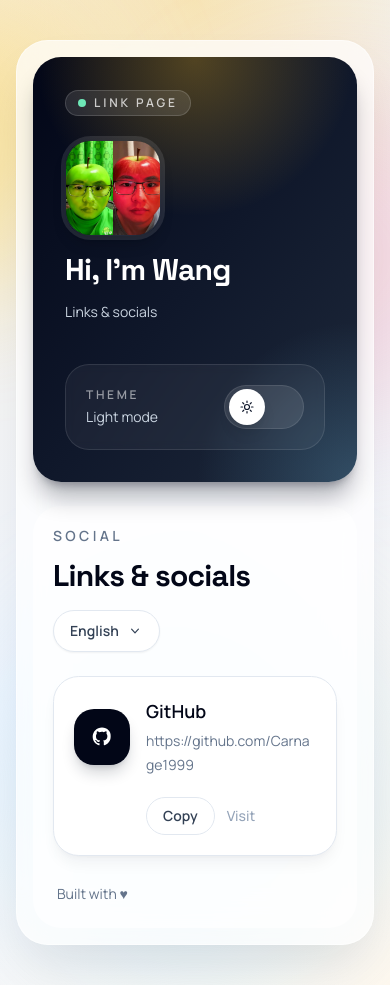
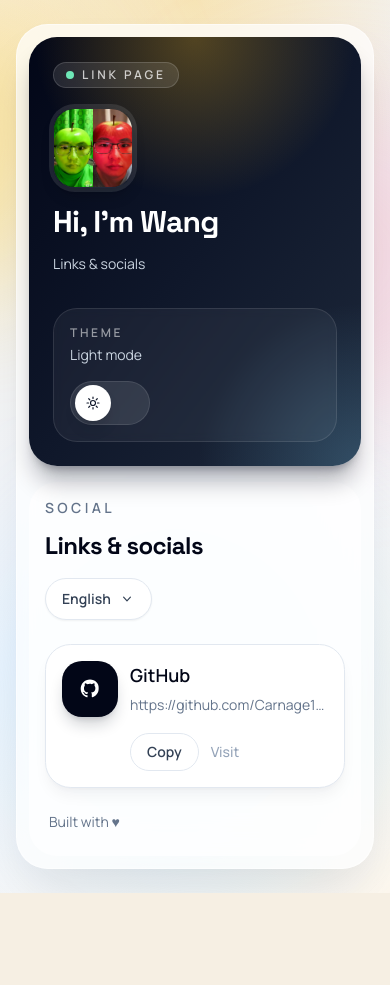
Before and after one commit to Carnage1999/my-linkpage, a React (Vite) app: page / in a window 390 px wide. After the commit the page ends 893 px from the top, so only its background shows below. Built offline with nearby package versions, Linux system fonts and the light colour scheme.

Commit message:
fix: adjust layout and spacing for improved responsiveness and visual consistency

```diff
--- a/src/App.jsx
+++ b/src/App.jsx
@@ -172,7 +172,7 @@ export default function App() {
   }
 
   return (
-    <div className="relative min-h-screen overflow-hidden px-4 py-10 sm:px-6 lg:px-8">
+    <div className="relative min-h-screen overflow-hidden px-4 py-6 sm:px-6 sm:py-10 lg:px-8">
       <div className="pointer-events-none absolute inset-0 overflow-hidden">
         <div className="absolute left-1/2 top-0 size-72 translate-x-[-135%] rounded-full bg-amber-300/45 blur-3xl dark:bg-cyan-400/20" />
         <div className="absolute right-0 top-24 size-80 translate-x-1/3 rounded-full bg-rose-300/35 blur-3xl dark:bg-fuchsia-500/15" />
@@ -180,15 +180,15 @@ export default function App() {
       </div>
 
       <main
-        className="relative mx-auto flex min-h-[calc(100vh-5rem)] max-w-5xl items-center justify-center"
+        className="relative mx-auto flex min-h-[calc(100vh-3rem)] max-w-6xl items-center justify-center sm:min-h-[calc(100vh-5rem)]"
         role="main"
         aria-labelledby="profile-title"
       >
-        <section className="grid w-full max-w-4xl gap-6 rounded-[2rem] border border-white/50 bg-white/70 p-4 shadow-2xl shadow-slate-900/10 backdrop-blur-xl dark:border-white/10 dark:bg-slate-950/65 dark:shadow-black/30 md:grid-cols-[1.1fr_0.9fr] md:p-6">
-          <div className="relative overflow-hidden rounded-[1.75rem] bg-gradient-to-br from-slate-950 via-slate-900 to-slate-800 p-8 text-white shadow-xl shadow-slate-950/30">
+        <section className="grid w-full max-w-5xl gap-4 rounded-[2rem] border border-white/50 bg-white/70 p-3 shadow-2xl shadow-slate-900/10 backdrop-blur-xl dark:border-white/10 dark:bg-slate-950/65 dark:shadow-black/30 sm:gap-6 sm:p-4 lg:grid-cols-[minmax(20rem,1.02fr)_minmax(22rem,0.98fr)] lg:p-6">
+          <div className="relative overflow-hidden rounded-[1.75rem] bg-gradient-to-br from-slate-950 via-slate-900 to-slate-800 p-6 text-white shadow-xl shadow-slate-950/30 sm:p-8">
             <div className="absolute inset-0 bg-[radial-gradient(circle_at_top,_rgba(251,191,36,0.3),_transparent_35%),radial-gradient(circle_at_bottom_right,_rgba(125,211,252,0.22),_transparent_30%)]" />
-            <div className="relative flex h-full flex-col justify-between gap-10">
-              <div className="space-y-6">
+            <div className="relative flex h-full flex-col justify-between gap-8 sm:gap-10">
+              <div className="space-y-5 sm:space-y-6">
                 <div className="inline-flex items-center gap-2 rounded-full border border-white/15 bg-white/10 px-3 py-1 text-xs font-semibold uppercase tracking-[0.24em] text-white/75">
                   <span className="size-2 rounded-full bg-emerald-300" />
                   Link Page
@@ -198,26 +198,26 @@ export default function App() {
                   <img
                     src="/avatar.jpg"
                     alt="Avatar"
-                    className="size-24 rounded-[1.6rem] border border-white/10 object-cover shadow-lg shadow-black/20 ring-4 ring-white/10"
+                    className="size-20 rounded-[1.35rem] border border-white/10 object-cover shadow-lg shadow-black/20 ring-4 ring-white/10 sm:size-24 sm:rounded-[1.6rem]"
                   />
 
                   <div className="space-y-3">
                     <p
-                      className="font-display text-3xl font-bold tracking-tight text-white sm:text-4xl"
+                      className="font-display text-3xl font-bold tracking-tight text-white sm:text-4xl lg:text-[2.6rem]"
                       id="profile-title"
                     >
                       {t('title')}
                     </p>
-                    <p className="max-w-sm text-sm leading-6 text-slate-300">
+                    <p className="max-w-md text-sm leading-6 text-slate-300 sm:text-base">
                       {t('subtitle')}
                     </p>
                   </div>
                 </div>
               </div>
 
-              <div className="rounded-3xl border border-white/10 bg-white/5 p-5 backdrop-blur-sm">
-                <div className="flex flex-wrap items-center justify-between gap-4">
-                  <div>
+              <div className="rounded-3xl border border-white/10 bg-white/5 p-4 backdrop-blur-sm sm:p-5">
+                <div className="flex flex-col gap-4 sm:flex-row sm:flex-wrap sm:items-center sm:justify-between">
+                  <div className="min-w-0">
                     <p className="text-xs font-semibold uppercase tracking-[0.22em] text-white/55">
                       {t('theme')}
                     </p>
@@ -229,7 +229,7 @@ export default function App() {
                   <Switch
                     checked={isDark}
                     onChange={setIsDark}
-                    className="group inline-flex h-11 w-20 items-center rounded-full border border-white/10 bg-white/10 px-1 transition data-[checked]:bg-amber-300/90"
+                    className="group inline-flex h-11 w-20 shrink-0 items-center rounded-full border border-white/10 bg-white/10 px-1 transition data-[checked]:bg-amber-300/90"
                   >
                     <span className="sr-only">{t('theme')}</span>
                     <span className="flex size-9 translate-x-0 items-center justify-center rounded-full bg-white text-slate-900 shadow-lg transition group-data-[checked]:translate-x-9 group-data-[checked]:bg-slate-950 group-data-[checked]:text-amber-300">
@@ -241,20 +241,20 @@ export default function App() {
             </div>
           </div>
 
-          <div className="flex flex-col justify-between gap-6 rounded-[1.75rem] bg-white/65 p-5 dark:bg-slate-900/60 sm:p-6">
-            <div className="flex flex-col gap-4 sm:flex-row sm:items-start sm:justify-between">
+          <div className="flex flex-col justify-between gap-6 rounded-[1.75rem] bg-white/65 p-4 dark:bg-slate-900/60 sm:p-6">
+            <div className="flex flex-col gap-4 md:flex-row md:items-start md:justify-between">
               <div className="min-w-0 flex-1">
                 <p className="text-sm font-semibold uppercase tracking-[0.24em] text-slate-500 dark:text-slate-400">
                   Social
                 </p>
-                <h2 className="mt-3 break-words font-display text-3xl font-bold tracking-tight text-slate-950 dark:text-white">
+                <h2 className="mt-3 break-words font-display text-2xl font-bold tracking-tight text-slate-950 dark:text-white sm:text-3xl">
                   {t('subtitle')}
                 </h2>
               </div>
 
               <Listbox value={activeLanguage.code} onChange={changeLanguage}>
-                <div className="relative self-start sm:shrink-0">
-                  <ListboxButton className="inline-flex max-w-full items-center gap-2 rounded-full border border-slate-200 bg-white px-4 py-2.5 text-sm font-semibold text-slate-700 shadow-sm transition hover:border-amber-300 hover:text-slate-950 focus:outline-none focus-visible:ring-2 focus-visible:ring-amber-400 focus-visible:ring-offset-2 dark:border-slate-700 dark:bg-slate-900 dark:text-slate-200 dark:hover:border-cyan-400 dark:hover:text-white dark:focus-visible:ring-cyan-400 dark:focus-visible:ring-offset-slate-900">
+                <div className="relative self-start md:shrink-0">
+                  <ListboxButton className="inline-flex w-full max-w-full items-center justify-between gap-2 rounded-full border border-slate-200 bg-white px-4 py-2.5 text-sm font-semibold text-slate-700 shadow-sm transition hover:border-amber-300 hover:text-slate-950 focus:outline-none focus-visible:ring-2 focus-visible:ring-amber-400 focus-visible:ring-offset-2 dark:border-slate-700 dark:bg-slate-900 dark:text-slate-200 dark:hover:border-cyan-400 dark:hover:text-white dark:focus-visible:ring-cyan-400 dark:focus-visible:ring-offset-slate-900 md:w-auto">
                     {activeLanguage.label}
                     <ChevronIcon />
                   </ListboxButton>
@@ -285,15 +285,15 @@ export default function App() {
               {SOCIALS.map((social) => (
                 <article
                   key={social.id}
-                  className="group relative overflow-hidden rounded-[1.6rem] border border-slate-200 bg-white p-5 shadow-lg shadow-slate-900/5 transition hover:-translate-y-1 hover:border-amber-300 hover:shadow-xl hover:shadow-amber-500/10 dark:border-slate-800 dark:bg-slate-950/90 dark:shadow-black/10 dark:hover:border-cyan-400 dark:hover:shadow-cyan-500/10"
+                  className="group relative overflow-hidden rounded-[1.6rem] border border-slate-200 bg-white p-4 shadow-lg shadow-slate-900/5 transition hover:-translate-y-1 hover:border-amber-300 hover:shadow-xl hover:shadow-amber-500/10 dark:border-slate-800 dark:bg-slate-950/90 dark:shadow-black/10 dark:hover:border-cyan-400 dark:hover:shadow-cyan-500/10 sm:p-5"
                 >
                   <div className="absolute inset-y-0 left-0 w-1 -translate-x-full bg-gradient-to-b from-amber-300 via-orange-400 to-rose-400 transition duration-300 group-hover:translate-x-0 dark:from-cyan-300 dark:via-sky-400 dark:to-indigo-500" />
-                  <div className="flex flex-col gap-5">
+                  <div className="flex flex-col gap-4 xl:grid xl:grid-cols-[minmax(0,1fr)_auto] xl:items-center xl:gap-5">
                     <a
                       href={social.url}
                       target="_blank"
                       rel="noreferrer"
-                      className="flex min-w-0 items-center gap-4"
+                      className="flex min-w-0 items-center gap-3 sm:gap-4"
                       aria-label={`${social.label} link`}
                     >
                       <span className="flex size-14 shrink-0 items-center justify-center rounded-[1.25rem] bg-slate-950 text-white shadow-lg shadow-slate-900/20 transition group-hover:rotate-3 group-hover:scale-105 dark:bg-white dark:text-slate-950">
@@ -303,13 +303,13 @@ export default function App() {
                         <span className="block text-lg font-semibold text-slate-950 dark:text-white">
                           {social.label}
                         </span>
-                        <span className="block whitespace-normal break-words text-sm leading-6 text-slate-500 dark:text-slate-400">
+                        <span className="block truncate whitespace-nowrap text-sm leading-6 text-slate-500 dark:text-slate-400">
                           {social.url}
                         </span>
                       </span>
                     </a>
 
-                    <div className="flex flex-wrap items-center gap-3 pl-[4.5rem]">
+                    <div className="flex flex-wrap items-center gap-3 pl-[4.25rem] sm:pl-[4.5rem] xl:justify-self-end xl:pl-0">
                       <button
                         type="button"
                         className="inline-flex items-center justify-center rounded-full border border-slate-200 px-4 py-2 text-sm font-semibold text-slate-700 transition hover:border-slate-950 hover:bg-slate-950 hover:text-white focus:outline-none focus-visible:ring-2 focus-visible:ring-amber-400 focus-visible:ring-offset-2 dark:border-slate-700 dark:text-slate-200 dark:hover:border-white dark:hover:bg-white dark:hover:text-slate-950 dark:focus-visible:ring-cyan-400 dark:focus-visible:ring-offset-slate-950"
@@ -327,7 +327,7 @@ export default function App() {
               ))}
             </section>
 
-            <div className="flex min-h-7 items-center justify-between gap-4 px-1">
+            <div className="flex min-h-7 flex-col gap-2 px-1 sm:flex-row sm:items-center sm:justify-between sm:gap-4">
               <p className="text-sm text-slate-500 dark:text-slate-400">
                 {t('builtWith')}
               </p>
```
